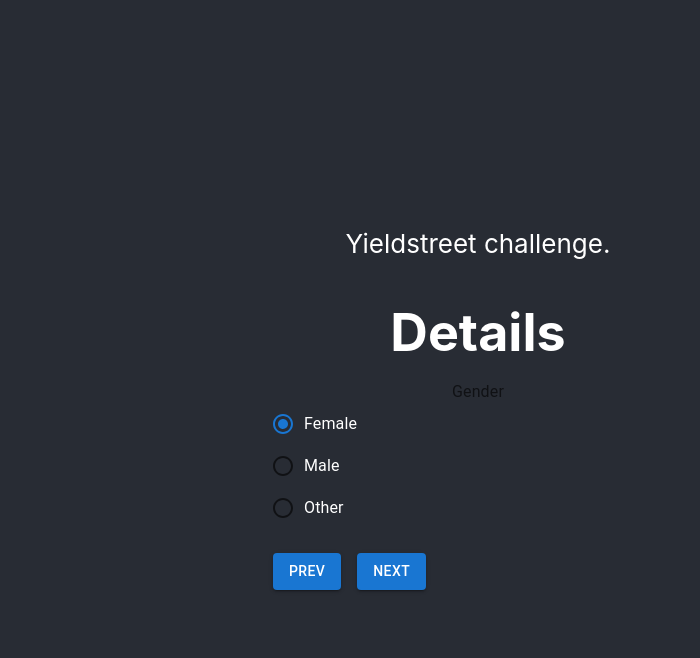
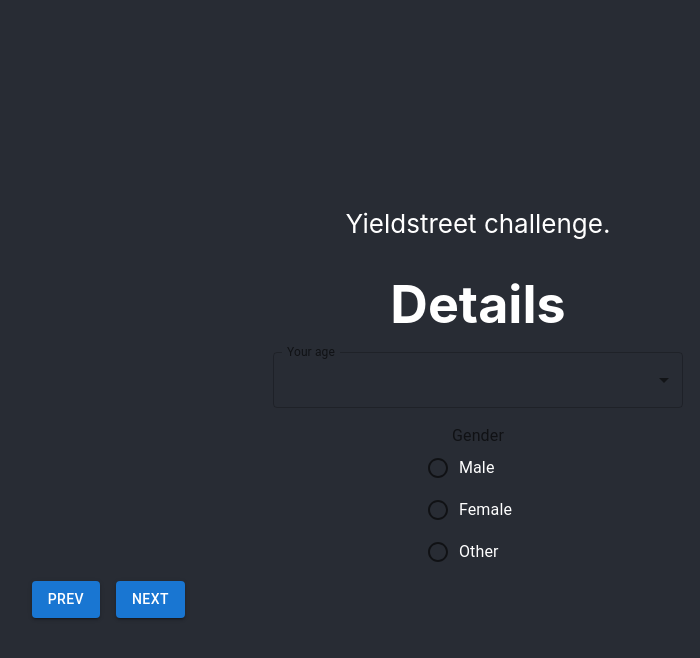
Before and after one commit to FernandoFrichenbruder/multi-step-survey, a React (Create React App) app: page / in a window 1280 px wide. Both pictures are taken after a click on the button "NEXT". Shown: the top 658 px of the page, without its empty margins (162-862 px from the left). Built offline with nearby package versions, Linux system fonts and the light colour scheme.

Commit message:
Refactor multi-step logic
Create dynamic form render from json

```diff
--- /dev/null
+++ b/public/mock.json
@@ -0,0 +1,92 @@
+
+{
+    "steps": [
+        {
+            "title": "Identify",
+            "inputs": [
+                {
+                    "name": "name",
+                    "type": "text",
+                    "label": "Your name"
+                },
+                {
+                    "name": "email",
+                    "type": "text",
+                    "label": "Your e-mail"
+                }
+            ]
+        },
+        {
+            "title": "Details",
+            "inputs": [
+                {
+                    "name": "age",
+                    "type": "select",
+                    "label": "Your age",
+                    "options": [
+                        {
+                            "value": "18",
+                            "label": "18"
+                        },
+                        {
+                            "value": "19",
+                            "label": "19"
+                        },
+                        {
+                            "value": "20",
+                            "label": "20"
+                        }
+                    ]
+                },
+                {
+                    "name": "gender",
+                    "type": "radio",
+                    "label": "Gender",
+                    "options": [
+                        {
+                            "value": "male",
+                            "label": "Male"
+                        },
+                        {
+                            "value": "female",
+                            "label": "Female"
+                        },
+                        {
+                            "value": "other",
+                            "label": "Other"
+                        }
+                    ]
+                }
+            ]
+        },
+        {
+            "title": "Favorites",
+            "inputs": [
+                {
+                    "name": "favorite-book",
+                    "type": "text",
+                    "label": "Favorite Book"
+                },
+                {
+                    "name": "favorite-colors",
+                    "type": "checkbox",
+                    "label": "Favorite Colors",
+                    "options": [
+                        {
+                            "value": "blue",
+                            "label": "Blue"
+                        },
+                        {
+                            "value": "red",
+                            "label": "Red"
+                        },
+                        {
+                            "value": "black",
+                            "label": "Black"
+                        }
+                    ]
+                }
+            ]
+        }
+    ]
+}
--- a/src/components/molecules/Favorites.js
+++ b/src/components/molecules/Favorites.js
@@ -29,7 +29,7 @@
         <p></p>
         <FormGroup>
             <FormLabel id="demo-checkbox-group-label">Favorite Color</FormLabel>
-            <FormControlLabel control={<Checkbox defaultChecked />} label="Blue" />
+            <FormControlLabel control={<Checkbox />} label="Blue" />
             <FormControlLabel control={<Checkbox />} label="Black" />
         </FormGroup>
 
--- /dev/null
+++ b/src/components/molecules/InputRender.js
@@ -0,0 +1,83 @@
+import React, { Component } from 'react'
+import TextField from '@mui/material/TextField'
+import FormGroup from '@mui/material/FormGroup'
+import FormControlLabel from '@mui/material/FormControlLabel'
+import FormLabel from '@mui/material/FormLabel'
+import Checkbox from '@mui/material/Checkbox'
+import Radio from '@mui/material/Radio'
+import RadioGroup from '@mui/material/RadioGroup'
+import MenuItem from '@mui/material/MenuItem';
+import InputLabel from '@mui/material/InputLabel'
+import FormControl from '@mui/material/FormControl';
+import Select, { SelectChangeEvent } from '@mui/material/Select';
+
+export default class InputRender extends Component {
+
+
+    render() {
+        let teste
+
+        switch(this.props.input.type) {
+            case "text":
+                teste = <TextField
+                            label={this.props.input.label}
+                            id={this.props.input.name}
+                            name={this.props.input.name}
+                            size="small"
+                        />
+                break;
+            case 'select':
+                teste = <FormControl fullWidth>
+                            <InputLabel id="demo-simple-select-label">{this.props.input.label}</InputLabel>
+                            <Select
+                            labelId="demo-simple-select-label"
+                            id="demo-simple-select"
+                            value={0}
+                            label={this.props.input.label}
+                            onChange={this.handleChange}
+                            >
+                                {
+                                    this.props.input.options.map((e, key) =>
+                                        <MenuItem value={e.value} key={key}>{e.label}</MenuItem>
+                                    )
+                                }
+                            </Select>
+                        </FormControl>
+                break;
+            case 'checkbox':
+                teste = <FormGroup>
+                            <FormLabel id="demo-checkbox-group-label">{this.props.input.label}</FormLabel>
+                            {
+                                this.props.input.options.map((e, key) =>
+                                    <FormControlLabel value={e.value} control={<Checkbox />} label={e.label} key={key} />
+                                )
+                            }
+                        </FormGroup>
+                break;
+            case 'radio':
+                teste = <FormControl>
+                        <FormLabel id="demo-radio-buttons-group-label">{this.props.input.label}</FormLabel>
+                        <RadioGroup
+                            aria-labelledby="demo-radio-buttons-group-label"
+                            name="radio-buttons-group"
+                        >
+                            {
+                                this.props.input.options.map((e, key) =>
+                                    <FormControlLabel value={e.value} control={<Radio />} label={e.label} key={key} />
+                                )
+                            }
+                        </RadioGroup>
+                    </FormControl>
+                break;
+            default:
+                teste = <h1>Opps, something went wrong</h1>
+                break;
+        }
+
+
+
+        return (
+            <div>{teste}</div>
+        )
+  }
+}
--- /dev/null
+++ b/src/components/molecules/Step.js
@@ -0,0 +1,27 @@
+import React, { Component } from 'react'
+import Box from '@mui/material/Box'
+import InputRender from './InputRender'
+
+export default class Step extends Component {
+    render() {
+        return (
+            <Box
+                sx={{
+                    '& > :not(style)': { m: 1, width: '25ch' },
+                    display: 'flex',
+                    flexDirection: 'column',
+                    alignItems: 'center',
+                }}
+                autoComplete="off"
+            >
+                <h1>{this.props.title}</h1>
+                {
+                    this.props.inputs.map((e, key) => {
+                        return <InputRender input={e} key={key} />
+                    })
+                }
+
+            </Box>
+        )
+    }
+}
--- a/src/components/organisms/Form.js
+++ b/src/components/organisms/Form.js
@@ -1,43 +1,46 @@
-import React, { useState } from 'react'
+import React, { useState, useEffect, Component } from 'react'
 import Box from '@mui/material/Box'
 import Button from '@mui/material/Button'
-import Stack from '@mui/material/Stack';
-import Identify from '../molecules/Identify'
-import Details from '../molecules/Details'
-import Favorites from '../molecules/Favorites'
-import Summary from '../molecules/Summary'
+import Stack from '@mui/material/Stack'
+import Step  from '../molecules/Step'
 
-function Form() {
+export default class Form extends React.Component {
+    constructor(props) {
+        super(props)
+        this.state = {
+            page: 0,
+            surveySteps: []
+        }
+    }
 
-    const [page, setPage] = useState(0);
+    async componentDidMount() {
+        const response = await fetch('mock.json', {headers: { 'Content-Type': 'application/json', 'Accept': 'application/json' }});
+        const data = await response.json();
+        data.steps.forEach((e) => {
+            this.setState(prevState => ({
+                surveySteps: [...prevState.surveySteps, <Step title={e.title} inputs={e.inputs} /> ]
+              }))
+        })
+    }
 
-    const SurveySteps = [<Identify />, <Details />, <Favorites />, <Summary />]
-
+    render() {
         return (
-        <Box
-            sx={{
-                '& > :not(style)': { m: 1, width: '25ch' },
-                display: 'flex',
-                flexDirection: 'column',
-                alignItems: 'center',
-            }}
-            component="form"
-        >
-            {SurveySteps[page]}
+            <Box>
+                {this.state.surveySteps[this.state.page]}
 
                 <Stack spacing={2} direction="row" alignItems="center">
                     <Button
                         variant="contained"
-                    disabled={page === 0}
-                    onClick={() => {setPage((currentPage) => currentPage - 1)}}
+                        disabled={this.state.page === 0}
+                        onClick={() => this.setState({ page:  this.state.page - 1 })}
                     >
                         Prev
                     </Button>
 
                     <Button
                         variant="contained"
-                    disabled={page === SurveySteps.length -1}
-                    onClick={() => {setPage((currentPage) => currentPage + 1)}}
+                        disabled={this.state.page === this.state.surveySteps.length -1}
+                        onClick={() => this.setState({ page:  this.state.page + 1 })}
                     >
                         Next
                     </Button>
@@ -46,5 +49,4 @@
             </Box>
         )
     }
-
-export default Form
+}
--- a/src/index.js
+++ b/src/index.js
@@ -6,9 +6,9 @@
 
 const root = ReactDOM.createRoot(document.getElementById('root'));
 root.render(
-  <React.StrictMode>
+  // <React.StrictMode>
     <App />
-  </React.StrictMode>
+  // </React.StrictMode>
 );
 
 // If you want to start measuring performance in your app, pass a function
```
Also changed, not shown: src/mock.json (added, +78 -0 lines). Lines whose indentation alone changed are shown as unchanged.
